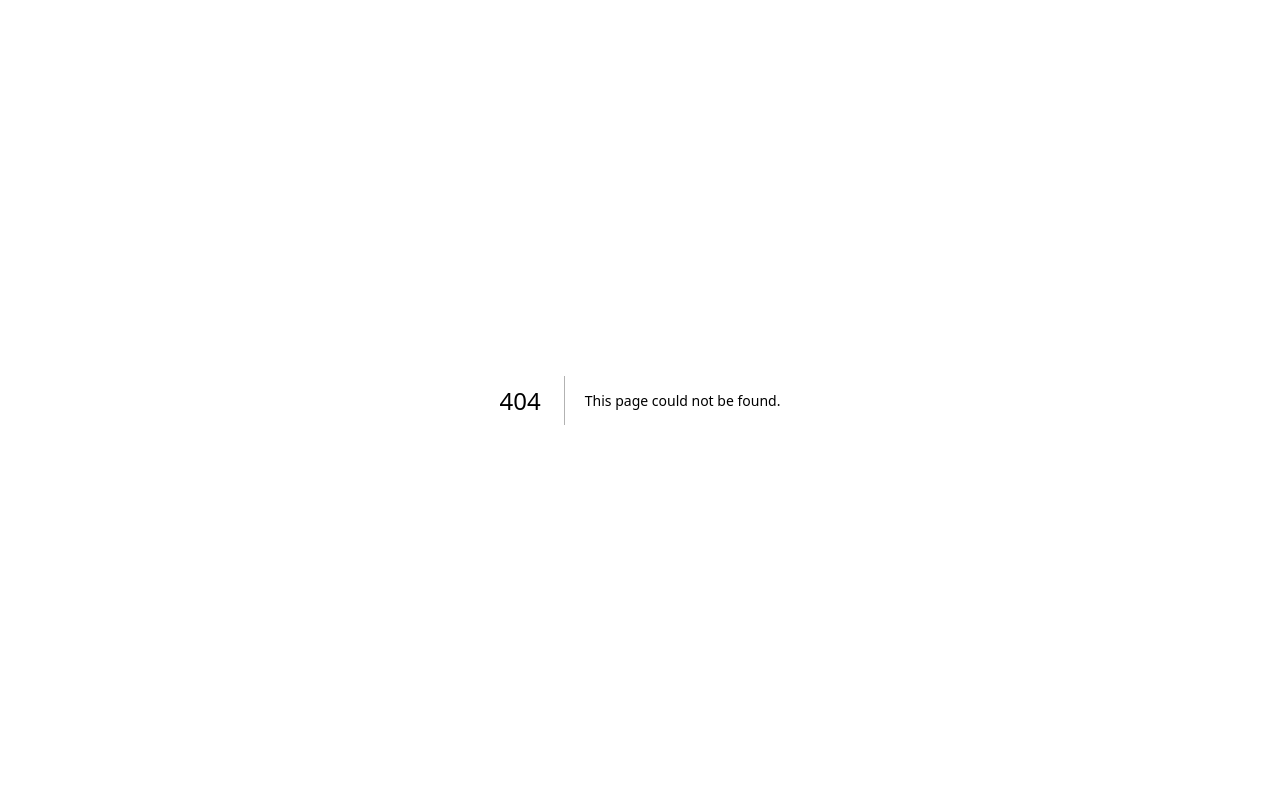
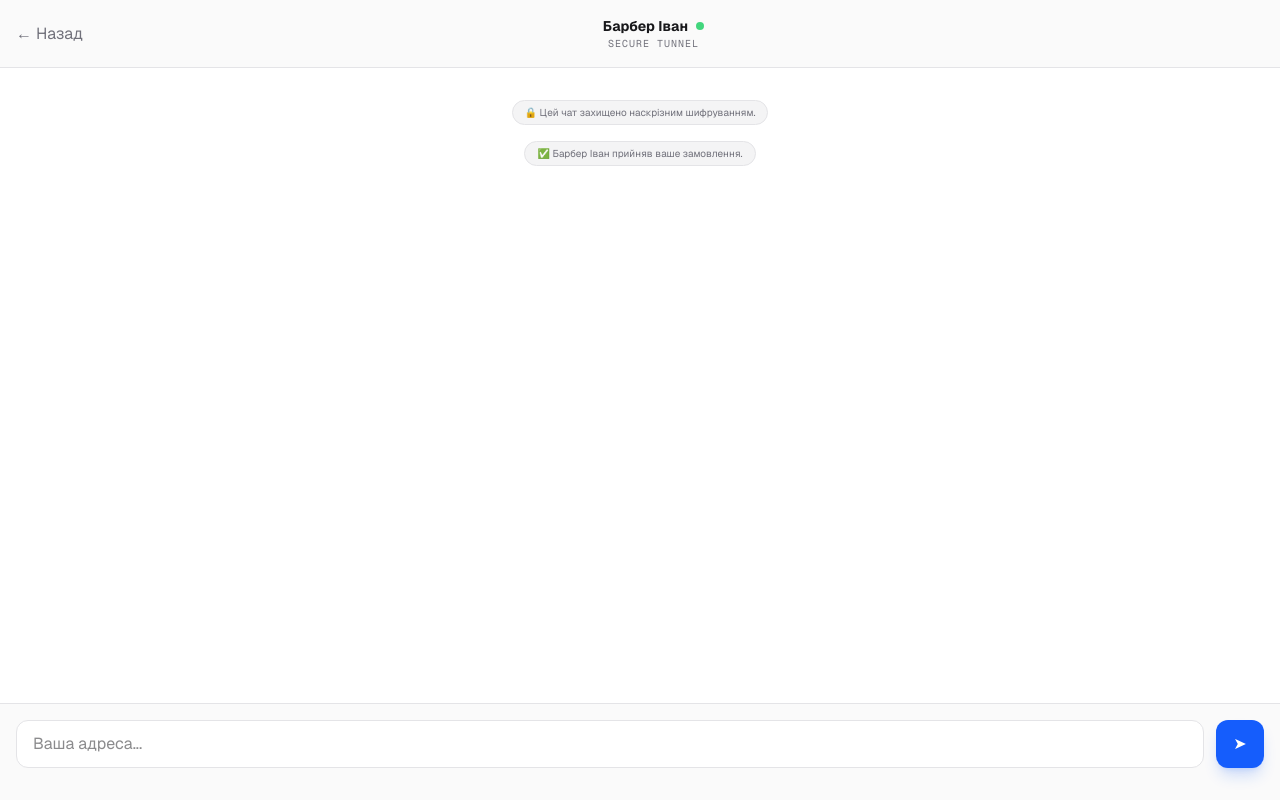
Before and after one commit to eljake-png/safecut-pwa, a Next.js app in the folder app/: page /booking/1/chat in a window 1280 px wide. Before the commit this address had no page. Built offline with nearby package versions, Linux system fonts and the light colour scheme.

Commit message:
Feat: Complete client chat and simplified review screen (no tips)

```diff
--- /dev/null
+++ b/app/src/app/booking/[id]/chat/page.tsx
@@ -0,0 +1,112 @@
+'use client';
+
+import { useState, useEffect, useRef, use } from 'react';
+import Link from 'next/link';
+import { useRouter } from 'next/navigation';
+
+export default function ClientChatPage({ params }: { params: Promise<{ id: string }> }) {
+  const { id } = use(params);
+  const router = useRouter();
+  const messagesEndRef = useRef<HTMLDivElement>(null);
+
+  const [messages, setMessages] = useState([
+    { id: 1, sender: 'system', text: '🔒 Цей чат захищено наскрізним шифруванням.' },
+    { id: 2, sender: 'system', text: '✅ Барбер Іван прийняв ваше замовлення.' },
+  ]);
+
+  const [inputText, setInputText] = useState('');
+
+  const scrollToBottom = () => {
+    messagesEndRef.current?.scrollIntoView({ behavior: 'smooth' });
+  };
+
+  useEffect(() => {
+    scrollToBottom();
+  }, [messages]);
+
+  // СЛУХАЧ ЗАВЕРШЕННЯ (якщо барбер завершить сесію, поки ми в чаті)
+  useEffect(() => {
+    const interval = setInterval(() => {
+      const status = localStorage.getItem('order_status_SC-8821');
+      if (status === 'completed') {
+        router.push(`/booking/${id}/review`);
+      }
+    }, 2000);
+    return () => clearInterval(interval);
+  }, [id, router]);
+
+  const handleSend = () => {
+    if (!inputText.trim()) return;
+    setMessages([...messages, { id: Date.now(), sender: 'me', text: inputText }]);
+    setInputText('');
+  };
+
+  return (
+    <div className="flex flex-col h-screen bg-white dark:bg-black text-zinc-900 dark:text-white font-sans">
+
+      {/* HEADER */}
+      <div className="flex items-center justify-between p-4 bg-zinc-50 dark:bg-zinc-900 border-b border-zinc-200 dark:border-zinc-800 sticky top-0 z-10">
+        <Link href={`/booking/${id}/success`}>
+          <button className="text-zinc-500 hover:text-black dark:hover:text-white">← Назад</button>
+        </Link>
+
+        <div className="flex flex-col items-center">
+          <div className="flex items-center gap-2">
+            <span className="font-bold text-sm">Барбер Іван</span>
+            <span className="w-2 h-2 bg-green-500 rounded-full animate-pulse"></span>
+          </div>
+          <span className="text-[10px] text-zinc-500 uppercase tracking-widest font-mono">Secure Tunnel</span>
+        </div>
+        <div className="w-10"></div>
+      </div>
+
+      {/* MESSAGES */}
+      <div className="flex-1 overflow-y-auto p-4 space-y-4">
+        {messages.map((msg) => {
+          if (msg.sender === 'system') {
+            return (
+              <div key={msg.id} className="flex justify-center my-4">
+                <span className="text-[10px] bg-zinc-100 dark:bg-zinc-800 text-zinc-500 px-3 py-1 rounded-full border border-zinc-200 dark:border-zinc-700">
+                  {msg.text}
+                </span>
+              </div>
+            );
+          }
+          const isMe = msg.sender === 'me';
+          return (
+            <div key={msg.id} className={`flex ${isMe ? 'justify-end' : 'justify-start'}`}>
+              <div className={`max-w-[75%] p-3 rounded-2xl text-sm ${
+                isMe
+                  ? 'bg-blue-600 text-white rounded-tr-sm shadow-md'
+                  : 'bg-zinc-100 dark:bg-zinc-800 text-zinc-900 dark:text-zinc-200 rounded-tl-sm border border-zinc-200 dark:border-zinc-700'
+              }`}>
+                {msg.text}
+              </div>
+            </div>
+          );
+        })}
+        <div ref={messagesEndRef} />
+      </div>
+
+      {/* INPUT */}
+      <div className="p-4 bg-zinc-50 dark:bg-zinc-900 border-t border-zinc-200 dark:border-zinc-800 pb-8">
+        <div className="flex gap-3">
+          <input
+            type="text"
+            value={inputText}
+            onChange={(e) => setInputText(e.target.value)}
+            onKeyDown={(e) => e.key === 'Enter' && handleSend()}
+            placeholder="Ваша адреса..."
+            className="flex-1 bg-white dark:bg-black text-zinc-900 dark:text-white rounded-xl px-4 border border-zinc-200 dark:border-zinc-800 focus:outline-none focus:border-blue-500 focus:ring-1 focus:ring-blue-500"
+          />
+          <button
+            onClick={handleSend}
+            className="bg-blue-600 hover:bg-blue-500 text-white w-12 h-12 rounded-xl flex items-center justify-center transition-all active:scale-95 shadow-lg shadow-blue-600/20"
+          >
+            ➤
+          </button>
+        </div>
+      </div>
+    </div>
+  );
+}
--- a/app/src/app/booking/[id]/review/page.tsx
+++ b/app/src/app/booking/[id]/review/page.tsx
@@ -2,16 +2,14 @@
 
 import { useState } from 'react';
 import { useRouter } from 'next/navigation';
-import Link from 'next/link';
 
 export default function ReviewPage() {
   const router = useRouter();
   const [rating, setRating] = useState(0);
-  const [tip, setTip] = useState<number | null>(null);
 
   const handleSubmit = () => {
     alert('Дякуємо за відгук!');
-    router.push('/'); // На головну
+    router.push('/'); // Повернення на головну після оцінки
   };
 
   return (
@@ -24,10 +22,10 @@ export default function ReviewPage() {
       <h1 className="text-3xl font-black uppercase tracking-tight mb-2">
         Як вам стрижка?
       </h1>
-      <p className="text-zinc-500 mb-8">Elis Jake завершив роботу.</p>
+      <p className="text-zinc-500 mb-12">Барбер завершив роботу.</p>
 
-      {/* STARS */}
-      <div className="flex gap-2 mb-10">
+      {/* ЗІРКИ */}
+      <div className="flex gap-2 mb-12">
         {[1, 2, 3, 4, 5].map((star) => (
           <button
             key={star}
@@ -39,30 +37,13 @@ export default function ReviewPage() {
         ))}
       </div>
 
-      {/* TIPS */}
-      <p className="text-xs font-bold uppercase tracking-widest text-zinc-400 mb-4">Залишити чайові</p>
-      <div className="grid grid-cols-3 gap-3 w-full max-w-xs mb-10">
-        {[0, 50, 100].map((amount) => (
-          <button
-            key={amount}
-            onClick={() => setTip(amount)}
-            className={`py-3 rounded-xl border font-bold transition-all
-              ${tip === amount
-                ? 'bg-blue-600 text-white border-blue-600 shadow-lg'
-                : 'bg-zinc-100 dark:bg-zinc-900 border-zinc-200 dark:border-zinc-800'}`}
-          >
-            {amount === 0 ? 'Ні' : `+${amount} ₴`}
-          </button>
-        ))}
-      </div>
-
-      {/* SUBMIT */}
+      {/* КНОПКА ПІДТВЕРДЖЕННЯ */}
       <button
         onClick={handleSubmit}
         disabled={rating === 0}
-        className="w-full max-w-xs bg-zinc-900 dark:bg-white text-white dark:text-black font-bold py-4 rounded-2xl disabled:opacity-50 transition-all active:scale-95"
+        className="w-full max-w-xs bg-zinc-900 dark:bg-white text-white dark:text-black font-bold py-4 rounded-2xl disabled:opacity-50 transition-all active:scale-95 shadow-xl shadow-zinc-500/20"
       >
-        ОЦІНИТИ
+        ЗАВЕРШИТИ
       </button>
 
     </div>
--- a/app/src/app/booking/[id]/success/page.tsx
+++ b/app/src/app/booking/[id]/success/page.tsx
@@ -2,20 +2,18 @@
 
 import { use, useEffect, useState } from 'react';
 import { useRouter } from 'next/navigation';
+import Link from 'next/link';
 
 export default function SuccessPage({ params }: { params: Promise<{ id: string }> }) {
   const { id } = use(params);
   const router = useRouter();
   const [orderNum, setOrderNum] = useState<string>('...');
 
-  // 1. ГЕНЕРАЦІЯ ID
   useEffect(() => {
     setOrderNum(Math.floor(Math.random() * 10000).toString());
-    // Очистка статусу при вході
     localStorage.removeItem('order_status_SC-8821');
   }, []);
 
-  // 2. СЛУХАЧ ЗАВЕРШЕННЯ (Магія залишається працювати у фоні)
   useEffect(() => {
     const interval = setInterval(() => {
       const status = localStorage.getItem('order_status_SC-8821');
@@ -23,14 +21,12 @@ export default function SuccessPage({ params }: { params: Promise<{ id: string }
         router.push(`/booking/${id}/review`);
       }
     }, 2000);
-
     return () => clearInterval(interval);
   }, [id, router]);
 
   return (
     <div className="min-h-screen bg-zinc-50 dark:bg-black text-zinc-900 dark:text-white font-sans flex flex-col items-center justify-center p-6 text-center">
 
-      {/* Жовтий статус (Очікування) */}
       <div className="w-24 h-24 bg-yellow-500/10 rounded-full flex items-center justify-center mb-8 border border-yellow-500/20 animate-pulse">
         <span className="text-5xl">⏳</span>
       </div>
@@ -47,20 +43,18 @@ export default function SuccessPage({ params }: { params: Promise<{ id: string }
         <p className="text-base text-zinc-600 dark:text-zinc-300 leading-relaxed">
           Напишіть свою адресу в <span className="text-blue-600 font-bold">зашифрованому чаті</span> прямо зараз!
         </p>
-        <div className="h-px w-full bg-zinc-200 dark:bg-zinc-800 my-4"></div>
+        <div className="h-px w-full bg-zinc-200 dark:border-zinc-800 my-4"></div>
         <p className="text-xs text-zinc-400">
           🔒 Після виконання замовлення чат буде видалений автоматично заради вашої безпеки.
         </p>
       </div>
 
-      {/* Кнопка "Написати барберу" */}
-      <button
-        onClick={() => alert('Відкриваємо зашифрований чат...')} // Тут пізніше можна поставити реальний лінк на чат
-        className="w-full max-w-xs bg-blue-600 hover:bg-blue-500 text-white font-bold py-4 rounded-2xl shadow-lg shadow-blue-900/20 flex items-center justify-center gap-3 transition-transform active:scale-95"
-      >
-        <span>💬</span>
-        НАПИСАТИ БАРБЕРУ
-      </button>
+      <Link href={`/booking/${id}/chat`} className="w-full max-w-xs">
+        <button className="w-full bg-blue-600 hover:bg-blue-500 text-white font-bold py-4 rounded-2xl shadow-lg shadow-blue-900/20 flex items-center justify-center gap-3 transition-transform active:scale-95">
+          <span>💬</span>
+          НАПИСАТИ БАРБЕРУ
+        </button>
+      </Link>
 
       <p className="mt-6 text-xs text-zinc-400 font-mono">
         ID замовлення: #SC-{orderNum}
```
